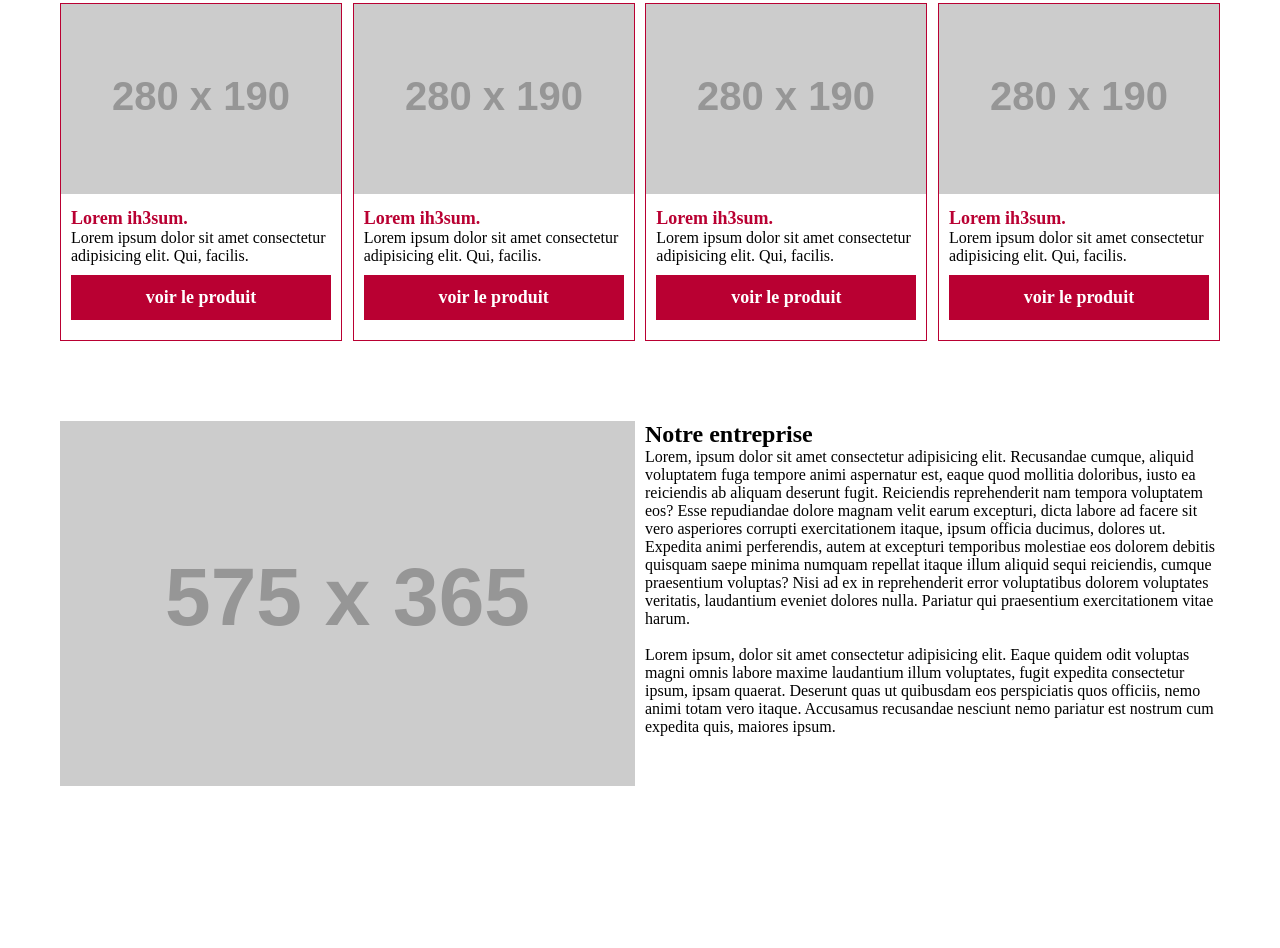
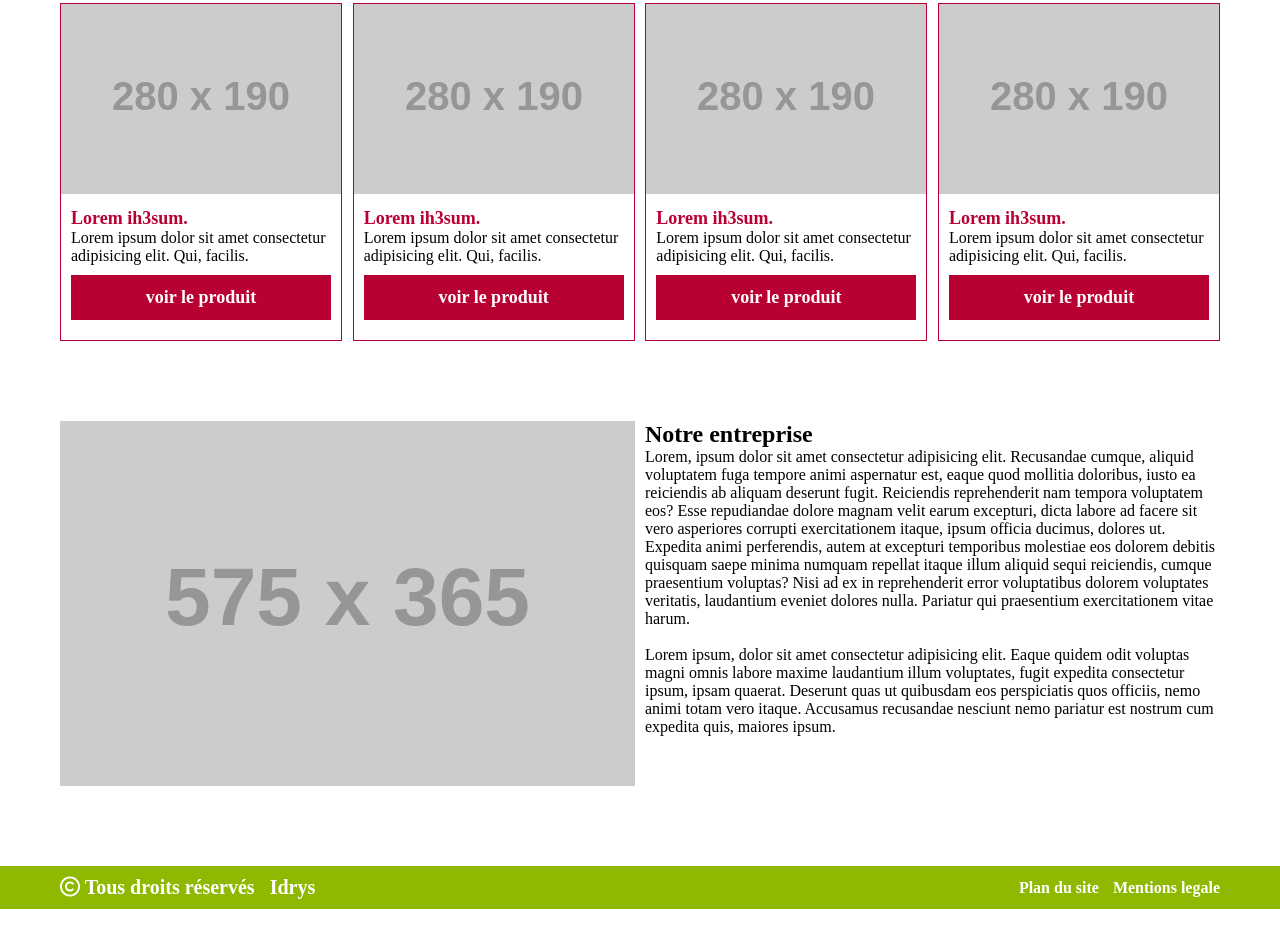
Before and after one commit to Kamaradrys/le-royaume-du-the, a plain HTML site: page index.html in a window 1280 px wide. Shown: the part 642-1590 px from the top of the page. After the commit the page ends 1551 px from the top, so only its background shows below. Drawn offline with Linux system fonts and the light colour scheme; placeholder pictures from the web are drawn by us.

Commit message:
ADD footer

```diff
--- a/css/styles.css
+++ b/css/styles.css
@@ -10,21 +10,21 @@ section{
 
 }
 
-
-header{
-    background-color: #8fb900;
-    display: flex;
-    justify-content: center;
-    color: white;
-    font-weight: bold;
-}
-header div{
+.container{
     width: 1160px;
     display: flex;
     justify-content: space-between;
     align-items: center;
+    margin: auto;
     padding: 10px 0;
 }
+
+header{
+    background-color: #8fb900;
+    color: white;
+    font-weight: bold;
+}
+
 
 header h1{
      font-size: 22px;
@@ -128,3 +128,22 @@ h3{
  .business-text{
      width: 575px;
  }
+
+ /* FOOTER */
+
+
+ footer{
+    background-color: #8fb900;
+    color: white;
+    font-weight: bold;
+ }
+ footer a {
+     color: white;
+     font-weight: bold;
+     text-decoration: none;
+     margin-left: 10px;
+ }
+ footer p {
+      font-size: 20px;
+      font-weight: bold;
+ }
--- a/index.html
+++ b/index.html
@@ -10,7 +10,7 @@
 </head>
 <body>
     <header>
-        <div>
+        <div class="container">
             <h1> <i class="fas fa-leaf"></i> Le Royaume Du The</h1>
             <a href="#" class="btn"><i class="fas fa-shopping-basket"></i>  Panier</a>
         </div>
@@ -76,45 +76,17 @@
         </div>
     </section>
 
-    <br>
-    <br>
-    <br>
-    <br>
-    <br>
 
 
-
-
-
-
-
-
-
-
-
-
-
-
-
-
-
-
-
-
-
-
-
-
-
-
-
-
-
-
-
-
-
-
+    <footer>
+        <div class="container">
+            <p> <i class="far fa-copyright"></i> Tous droits réservés <a href="#">Idrys</a></p>
+            <div>
+                <a href="">Plan du site</a>
+                <a href="">Mentions legale</a>
+            </div>
+        </div>
+    </footer>
 
 
 
```
